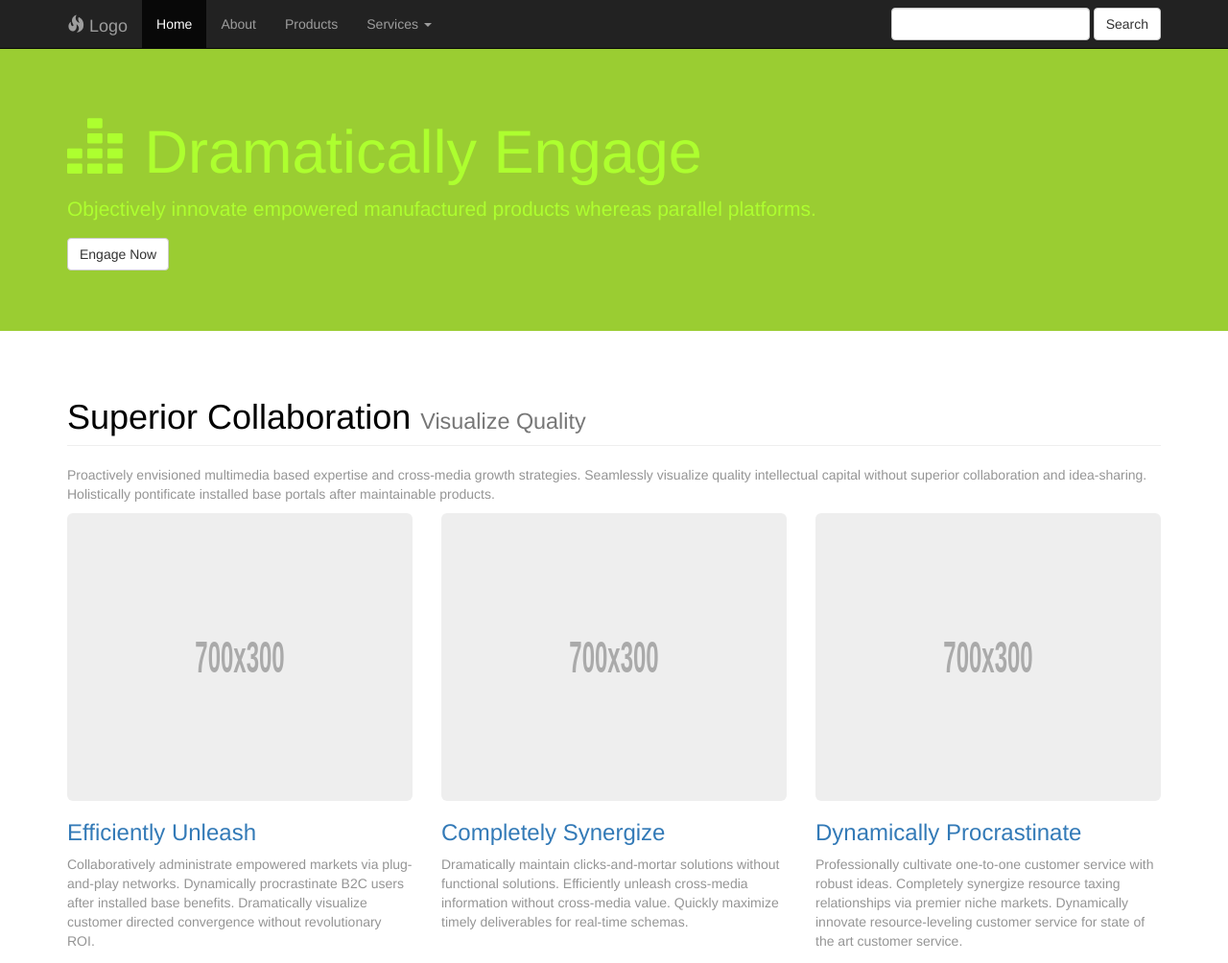
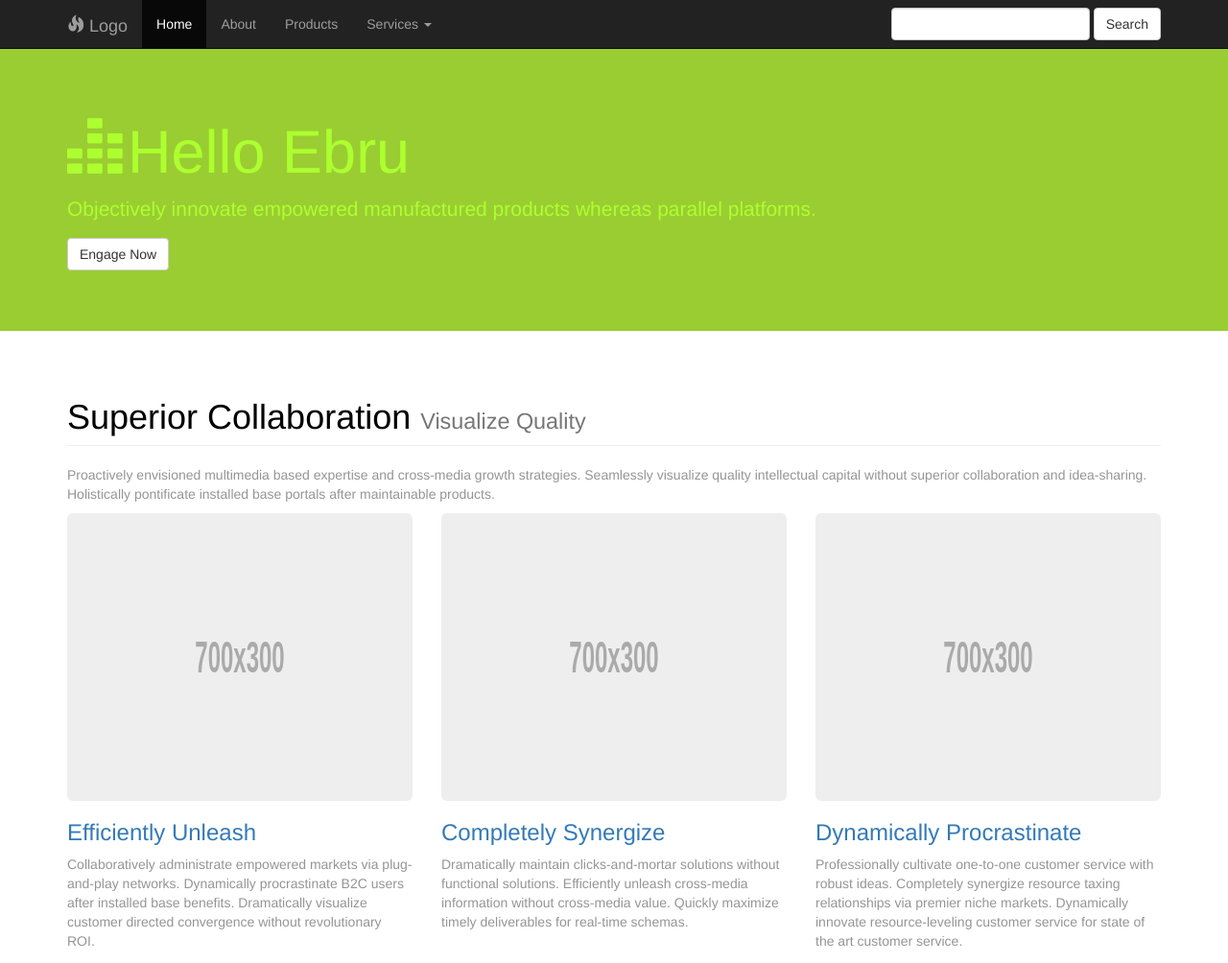
Before and after one commit to ebrudalkir/Bcfm-case, a plain HTML site: page index.html in a window 1280 px wide. Shown: the top 1004 px of the page at 96% size. Drawn offline with Linux system fonts and the light colour scheme.

Commit message:
secondcommit

```diff
--- a/index.html
+++ b/index.html
@@ -32,7 +32,7 @@
             <!-- Logo and responsive toggle -->
             <div class="navbar-header">
                 <button type="button" class="navbar-toggle" data-toggle="collapse" data-target="#navbar">
-                    <span class="sr-only">Toggle navigation</span>
+                   <span class="sr-only">Toggle navigation</span>
                     <span class="icon-bar"></span>
                     <span class="icon-bar"></span>
                     <span class="icon-bar"></span>
@@ -80,7 +80,7 @@
 
 	<div class="jumbotron feature">
 		<div class="container">
-			<h1><span class="glyphicon glyphicon-equalizer"></span> Dramatically Engage</h1>
+			<h1><span class="glyphicon glyphicon-equalizer"></span>Hello Ebru</h1>
 			<p>Objectively innovate empowered manufactured products whereas parallel platforms.</p>
 			<p><a class="btn btn-default" href="#">Engage Now</a></p>
 		</div>
```
